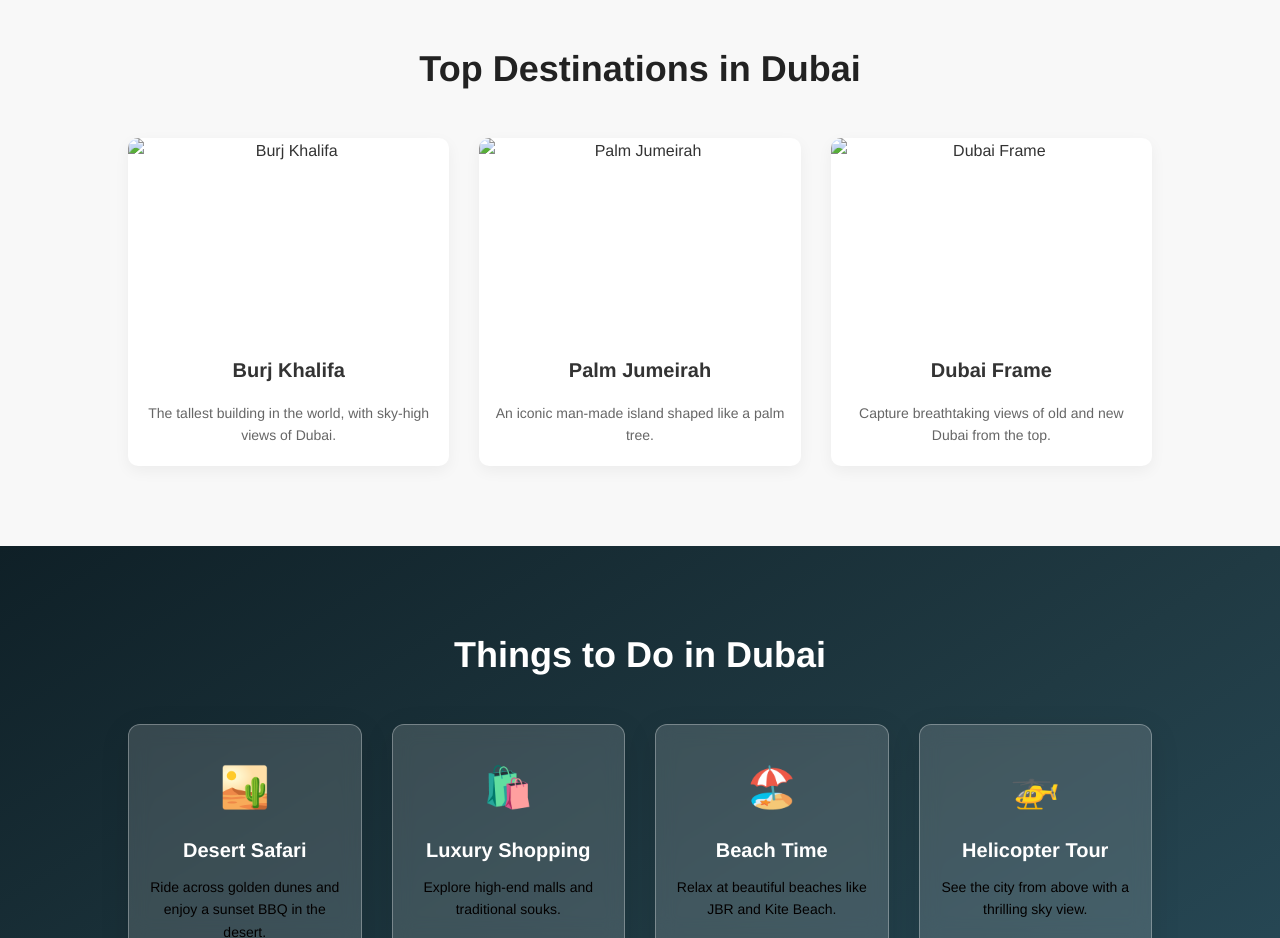
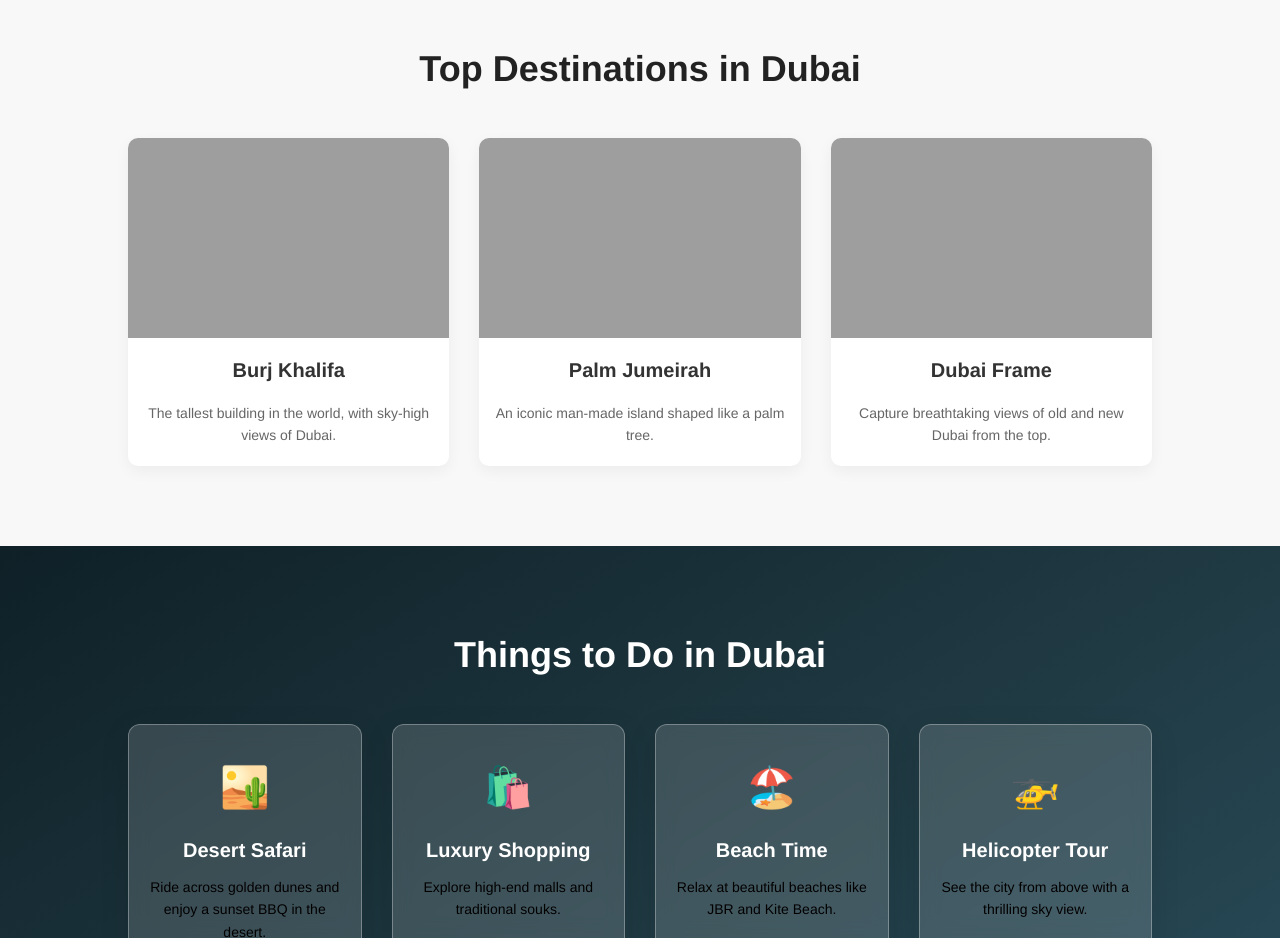
Before and after one commit to TrustDesigns/dubaitravel, a plain HTML site: page index.html in a window 1280 px wide. Shown: the part 840-1778 px from the top of the page. Drawn offline with Linux system fonts and the light colour scheme; the site is published under a folder, as on GitHub Pages, so addresses that start at the root find nothing; a script that the page names is missing.

Commit message:
Update index.html

```diff
--- a/index.html
+++ b/index.html
@@ -37,19 +37,19 @@
   <h2>Top Destinations in Dubai</h2>
   <div class="destination-grid">
     <div class="destination-card">
-      <img src="/image5.jpg" alt="Burj Khalifa">
+      <img src="image5.jpg" alt="Burj Khalifa">
       <h3>Burj Khalifa</h3>
       <p>The tallest building in the world, with sky-high views of Dubai.</p>
     </div>
 
     <div class="destination-card">
-      <img src="/Palm-jumerah.jpg" alt="Palm Jumeirah">
+      <img src="Palm-jumerah.jpg" alt="Palm Jumeirah">
       <h3>Palm Jumeirah</h3>
       <p>An iconic man-made island shaped like a palm tree.</p>
     </div>
 
     <div class="destination-card">
-      <img src="/paul-silvan-Ds9tttvJWxw-unsplash.jpg" alt="Dubai Frame">
+      <img src="paul-silvan-Ds9tttvJWxw-unsplash.jpg" alt="Dubai Frame">
       <h3>Dubai Frame</h3>
       <p>Capture breathtaking views of old and new Dubai from the top.</p>
     </div>
```
